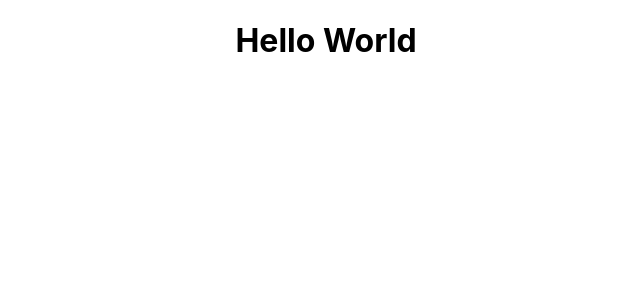
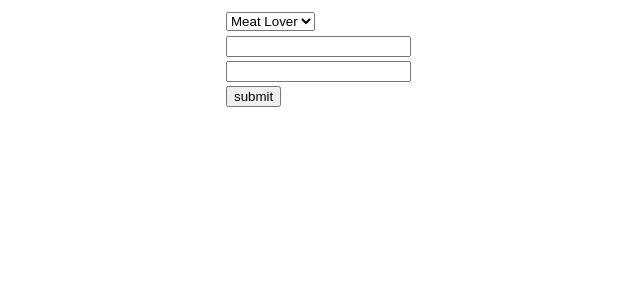
Before and after one commit to rraturi0981/NGCN2021, a React (Create React App) app: page / in a window 1280 px wide. Shown: the top 300 px of the page, without its empty margins (314-954 px from the left). Built offline with nearby package versions, Linux system fonts and the light colour scheme.

Commit message:
added some functionality

```diff
--- a/src/App.css
+++ /dev/null
@@ -1,38 +0,0 @@
-.App {
-  text-align: center;
-}
-
-.App-logo {
-  height: 40vmin;
-  pointer-events: none;
-}
-
-@media (prefers-reduced-motion: no-preference) {
-  .App-logo {
-    animation: App-logo-spin infinite 20s linear;
-  }
-}
-
-.App-header {
-  background-color: #282c34;
-  min-height: 100vh;
-  display: flex;
-  flex-direction: column;
-  align-items: center;
-  justify-content: center;
-  font-size: calc(10px + 2vmin);
-  color: white;
-}
-
-.App-link {
-  color: #61dafb;
-}
-
-@keyframes App-logo-spin {
-  from {
-    transform: rotate(0deg);
-  }
-  to {
-    transform: rotate(360deg);
-  }
-}
--- a/src/App.js
+++ b/src/App.js
@@ -1,11 +1,9 @@
-import './App.css';
-
-function App() {
-  return (
-    <div className="App">
-			<h1>Hello World</h1>
-    </div>
-  );
+import Calc from './components/Calc';
+const App = () => {
+	return (
+		<div className = 'root'>
+			<Calc />
+		</div>
+	)
 }
-
-export default App;
+export default App
--- /dev/null
+++ b/src/components/Calc.js
@@ -0,0 +1,49 @@
+import React from "react"
+export default class Calc extends React.Component {
+
+	state = {
+		diet: "",
+		input1: "",
+		input2: "",
+	};
+
+	handleChange = (event, fieldName) => {
+		console.log(event.target.name);
+		this.setState({[event.target.name]: event.target.value});
+	};
+
+	handleSubmit = (event) => {
+		event.preventDefault();
+		console.log(this.state);
+	}
+
+	render() {
+		return (
+			<form onSubmit={this.handleSubmit}>
+				<select value={this.state.diet}>
+					<option>Meat Lover</option>
+					<option>Average</option>
+					<option>No Beef</option>
+					<option>Vegitarian</option>
+					<option>Vegan</option>
+				</select>
+				<input
+					name="input1"
+					value={this.state.input1}
+					onChange = {this.handleChange}
+				/>
+				<input
+					name="input2"
+					value={this.state.input2}
+					onChange={this.handleChange}
+				/>
+				<button type="submit">
+					submit
+				</button>
+			</form>
+		);
+	}
+
+}
+
+// export default Calc
--- a/src/index.css
+++ b/src/index.css
@@ -1,13 +1,32 @@
+@import url('https://fonts.googleapis.com/css2?family=Poppins:wght@300;400&display=swap');
+
+/* * { */
+/*   box-sizing: border-box; */
+/*   margin: 0; */
+/*   padding: 0; */
+/* } */
+
 body {
-  margin: 0;
-  font-family: -apple-system, BlinkMacSystemFont, 'Segoe UI', 'Roboto', 'Oxygen',
-    'Ubuntu', 'Cantarell', 'Fira Sans', 'Droid Sans', 'Helvetica Neue',
-    sans-serif;
-  -webkit-font-smoothing: antialiased;
-  -moz-osx-font-smoothing: grayscale;
+  font-family: 'Poppins', sans-serif;
 }
 
-code {
-  font-family: source-code-pro, Menlo, Monaco, Consolas, 'Courier New',
-    monospace;
+form {
+	margin-right: auto;
+	margin-left: auto;
+	max-width: 200px;
 }
+
+.root {
+	display: flex;
+	flex-direction: column;
+	flex-flow: column wrap;
+	align-items: center;
+}
+
+.header {
+  display: flex;
+  justify-content: space-between;
+  align-items: center;
+  margin-bottom: 20px;
+	/* overflow: auto; */
+}
--- a/src/index.js
+++ b/src/index.js
@@ -1,18 +1,9 @@
 import React from 'react';
 import ReactDOM from 'react-dom';
-import './index.css';
 import App from './App';
-import reportWebVitals from './reportWebVitals';
+import './index.css'
 
 ReactDOM.render(
-  <React.StrictMode>
-    <App />
-  </React.StrictMode>,
-  document.getElementById('root')
+	<App/>,
+	document.getElementById('root')
 );
-
-
-// If you want to start measuring performance in your app, pass a function
-// to log results (for example: reportWebVitals(console.log))
-// or send to an analytics endpoint. Learn more: https://bit.ly/CRA-vitals
-reportWebVitals();
--- a/src/reportWebVitals.js
+++ /dev/null
@@ -1,13 +0,0 @@
-const reportWebVitals = onPerfEntry => {
-  if (onPerfEntry && onPerfEntry instanceof Function) {
-    import('web-vitals').then(({ getCLS, getFID, getFCP, getLCP, getTTFB }) => {
-      getCLS(onPerfEntry);
-      getFID(onPerfEntry);
-      getFCP(onPerfEntry);
-      getLCP(onPerfEntry);
-      getTTFB(onPerfEntry);
-    });
-  }
-};
-
-export default reportWebVitals;
```
Also changed, not shown: src/index.html (added, +11 -0 lines), src/setupTests.js (deleted, +0 -5 lines), src/components/Output.js (added), src/logo.svg (deleted), 1 other file (tests, documents, lock files or other folders).
